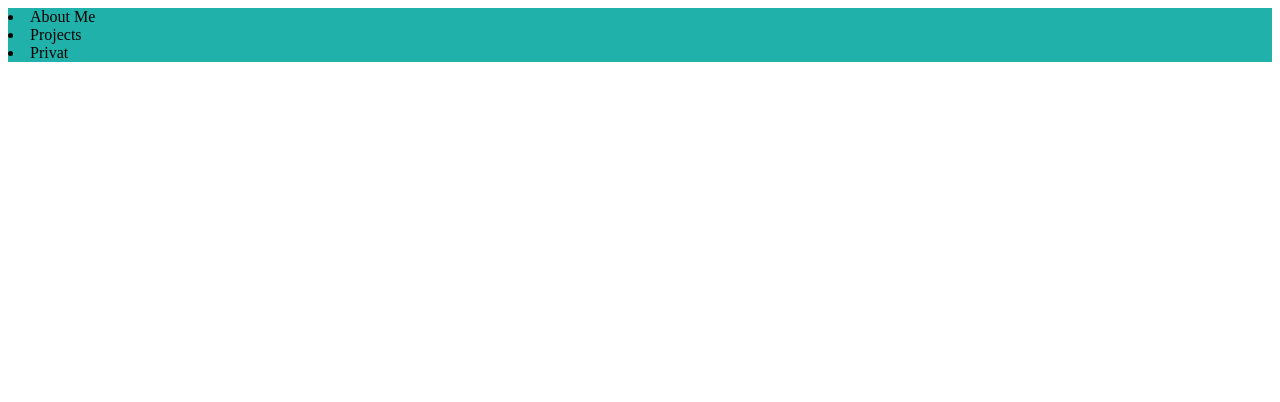
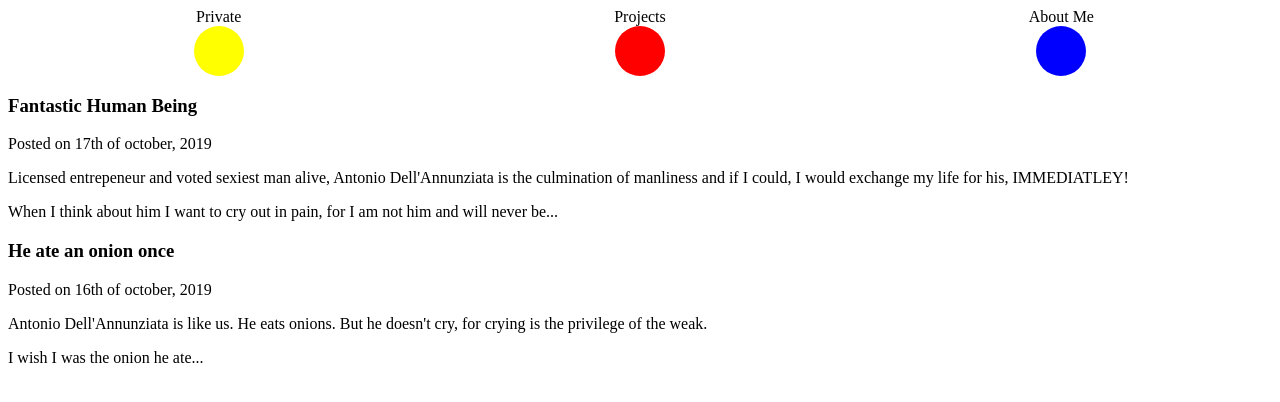
Before and after one commit to AntonioDell/smirky-games-website, a Vue app: page / in a window 1280 px wide. Shown: the top 402 px of the page. Built offline with nearby package versions, Linux system fonts and the light colour scheme.

Commit message:
Finish tests with hello world template

```diff
--- a/package.json
+++ b/package.json
@@ -9,7 +9,8 @@
   },
   "dependencies": {
     "core-js": "^2.6.5",
-    "vue": "^2.6.10"
+    "vue": "^2.6.10",
+    "vue-router": "^3.1.3"
   },
   "devDependencies": {
     "@vue/cli-plugin-babel": "^3.11.0",
@@ -18,6 +19,7 @@
     "babel-eslint": "^10.0.1",
     "eslint": "^5.16.0",
     "eslint-plugin-vue": "^5.0.0",
+    "jest": "^24.9.0",
     "vue-template-compiler": "^2.6.10"
   },
   "eslintConfig": {
--- a/src/App.vue
+++ b/src/App.vue
@@ -1,16 +1,21 @@
 <template>
-  <main-menu></main-menu>
+  <div>
+    <main-menu></main-menu>
+    <article-list></article-list>
+  </div>
 </template>
 
 <script>
-import MainMenu from './components/MainMenu.vue'
+import MainMenu from "./components/MainMenu.vue";
+import ArticleList from "./components/ArticleList";
 
 export default {
-  name: 'app',
+  name: "app",
   components: {
-    MainMenu
+    MainMenu,
+    ArticleList
   }
-}
+};
 </script>
 
 <style>
--- /dev/null
+++ b/src/components/ArticleList.vue
@@ -0,0 +1,35 @@
+<template>
+  <div>
+    <article>
+      <header>
+        <h3>Fantastic Human Being</h3>
+        <p>
+          Posted on
+          <time datetime="2019-10-17T21:48Z">17th of october, 2019</time>
+        </p>
+      </header>
+      <p>Licensed entrepeneur and voted sexiest man alive, Antonio Dell'Annunziata is the culmination of manliness and if I could, I would exchange my life for his, IMMEDIATLEY!</p>
+      <p>When I think about him I want to cry out in pain, for I am not him and will never be...</p>
+    </article>
+    <article>
+      <header>
+        <h3>He ate an onion once</h3>
+        <p>
+          Posted on
+          <time datetime="2019-10-16T13:37Z">16th of october, 2019</time>
+        </p>
+      </header>
+      <p>Antonio Dell'Annunziata is like us. He eats onions. But he doesn't cry, for crying is the privilege of the weak.</p>
+      <p>I wish I was the onion he ate...</p>
+    </article>
+  </div>
+</template>
+
+<script>
+export default {
+    name: "ArticleList"
+};
+</script>
+
+<style>
+</style>
--- a/src/components/MainMenu.vue
+++ b/src/components/MainMenu.vue
@@ -1,22 +1,33 @@
 <template>
-    <nav>
-        <li>About Me</li>
-        <li>Projects</li>
-        <li>Privat</li>
+  <div>
+    <nav class="circle">
+      <main-menu-item class="circle-pos pos-3" item-text="Private" circleColor="yellow"></main-menu-item>
+      <main-menu-item class="circle-pos pos-2" item-text="Projects" circleColor="red"></main-menu-item>
+      <main-menu-item class="circle-pos pos-1" item-text="About Me" circleColor="blue"></main-menu-item>
     </nav>
+  </div>
 </template>
 
 <script>
+import MainMenuItem from "./MainMenuItem.vue";
+
 export default {
-    name: 'MainMenu',
-    props: {
-
-    }
-}
+  components: { MainMenuItem },
+  name: "MainMenu",
+  props: {},
+  data: function() {
+    return {
+      show: true
+    };
+  }
+};
 </script>
 
 <style scoped>
-    nav {
-        background-color: lightseagreen;
-    }
+.circle{
+  display: flex;
+  flex-direction: row;
+  justify-content: space-around;
+  align-items: center;
+}
 </style>
--- /dev/null
+++ b/src/components/MainMenuItem.vue
@@ -0,0 +1,37 @@
+<template>
+    <li class="item">
+        <span class="item-text">{{itemText}}</span><div :style="{backgroundColor: circleColor}" class="circle"></div>
+    </li>
+</template>
+
+<script>
+export default {
+    name: "MainMenuItem",
+    props: ['itemText', 'circleColor'],
+    data: function () {
+        return {
+            count: 0
+        }
+  }
+}
+</script>
+
+<style scoped>
+.circle {
+    border-radius: 100%;
+    width: 50px;
+    height: 50px;
+}
+
+.item {
+    display: flex;
+    flex-direction: column;
+    align-items: center;
+
+}
+
+.item-text{
+    width: 100px;
+    text-align: center
+}
+</style>
```
Also changed, not shown: 1 other file (tests, documents, lock files or other folders).
